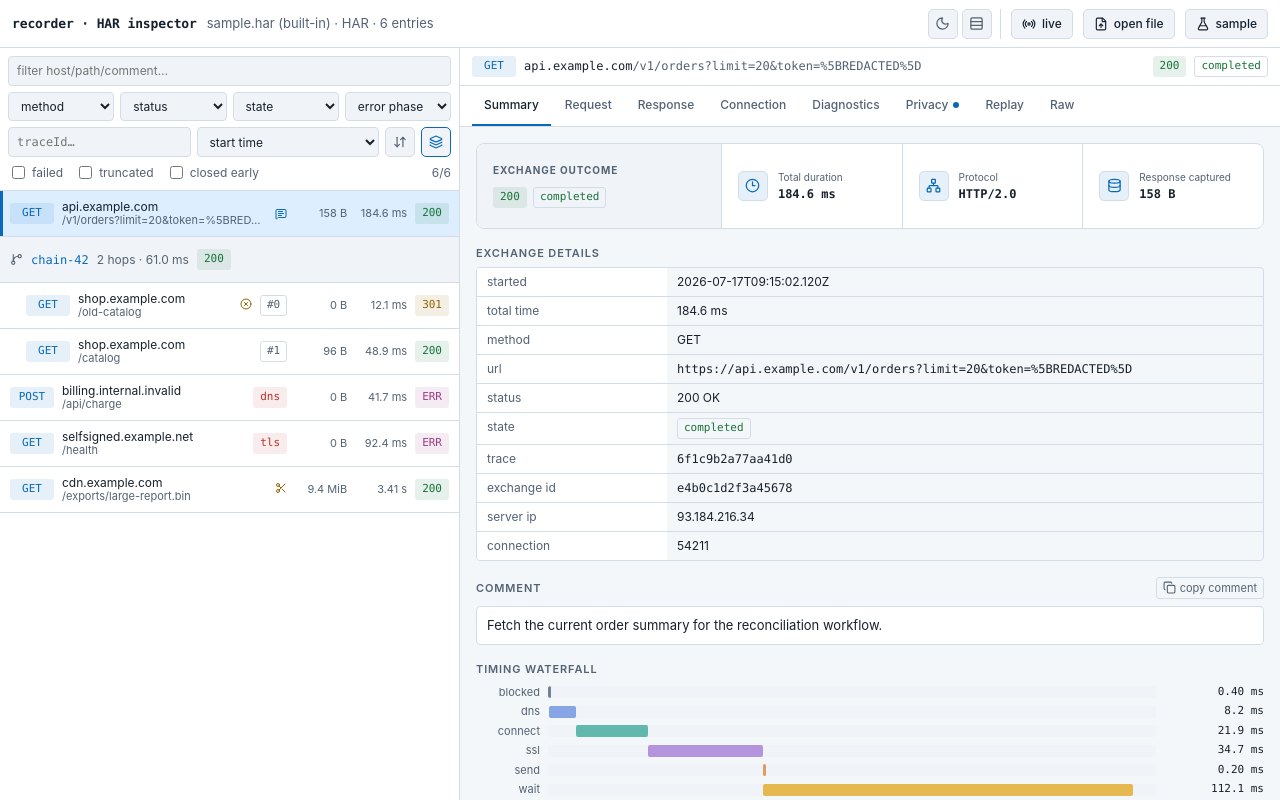
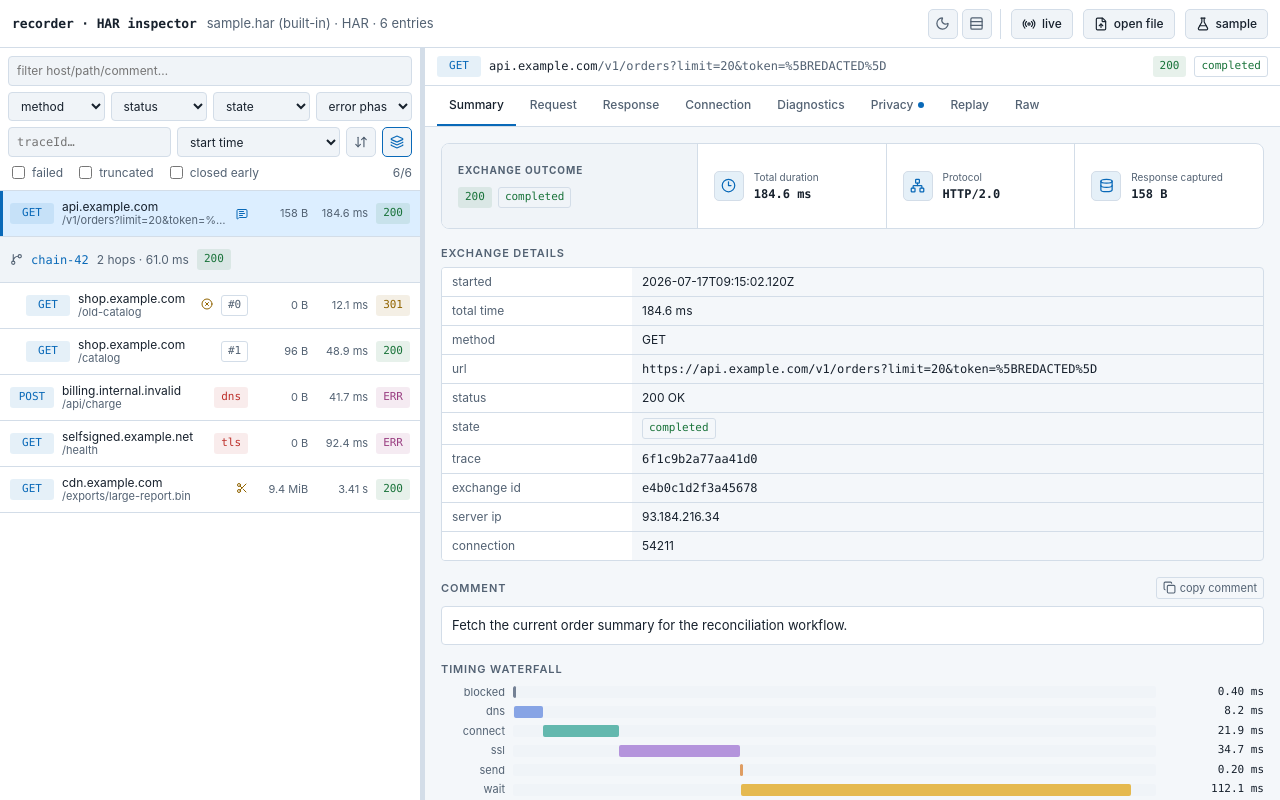
Before and after one commit to mgurevin/recorder, a React (Vite) app in the folder inspector/: page / in a window 1280 px wide. Both pictures are taken after a click on the button "load sample data". Built offline with nearby package versions, Linux system fonts and the light colour scheme.

Commit message:
feat(inspector): add persistent panel resizing

```diff
--- a/inspector/src/App.tsx
+++ b/inspector/src/App.tsx
@@ -1,4 +1,4 @@
-import { useCallback, useEffect, useMemo, useRef, useState } from "react";
+import { useCallback, useEffect, useMemo, useRef, useState, type CSSProperties, type KeyboardEvent, type PointerEvent } from "react";
 import { FileUp, FlaskConical, Radio, ShieldCheck, Trash2, X } from "lucide-react";
 import type { HarEntry, NEntry } from "./types/har";
 import { HarParseError, groupByTrace, parseHar, type LoadedHar } from "./lib/parse";
@@ -12,6 +12,7 @@ import { TraceGroupPanel } from "./components/TraceGroupPanel";
 import { fetchRemoteHar } from "./lib/remoteHar";
 import { liveReconnectDelay, parseLiveEntry, validateDebugStreamURL } from "./lib/liveStream";
 import { decryptLiveEntry, protectedOccurrences } from "./lib/protection";
+import { clampSidebarWidth, sidebarDefaultWidth, sidebarMaxWidth, sidebarMinWidth } from "./lib/layout";
 
 interface Doc {
   name: string;
@@ -19,6 +20,7 @@ interface Doc {
 }
 
 const liveEntryLimit = 2_000;
+const sidebarStorageKey = "recorder.inspector.sidebarWidth";
 
 function replaceDeepLink(mode: "sample" | null) {
   const url = new URL(window.location.href);
@@ -50,6 +52,10 @@ export default function App() {
   const [liveEvicted, setLiveEvicted] = useState(0);
   const [liveProtectionFailures, setLiveProtectionFailures] = useState(0);
   const [liveError, setLiveError] = useState<string | null>(null);
+  const [sidebarWidth, setSidebarWidth] = useState(() => {
+    const stored = Number.parseFloat(window.localStorage.getItem(sidebarStorageKey) ?? "");
+    return Number.isFinite(stored) ? clampSidebarWidth(stored) : sidebarDefaultWidth;
+  });
   const fileRef = useRef<HTMLInputElement>(null);
   const dragDepth = useRef(0);
   const liveSource = useRef<EventSource | null>(null);
@@ -61,6 +67,30 @@ export default function App() {
   const protectionSessionEpoch = useRef(0);
   const liveEntryTokensRef = useRef<Map<number, ReadonlySet<string>>>(new Map());
   const liveTokenReferencesRef = useRef<Map<string, number>>(new Map());
+
+  useEffect(() => {
+    window.localStorage.setItem(sidebarStorageKey, String(sidebarWidth));
+  }, [sidebarWidth]);
+
+  const resizeSidebar = useCallback((event: PointerEvent<HTMLDivElement>) => {
+    if (event.type === "pointerdown") {
+      if (event.pointerType === "mouse" && event.button !== 0) return;
+      event.currentTarget.setPointerCapture(event.pointerId);
+    }
+    setSidebarWidth(clampSidebarWidth(event.clientX));
+  }, []);
+
+  const resizeSidebarWithKeyboard = useCallback((event: KeyboardEvent<HTMLDivElement>) => {
+    let next: number | null = null;
+    if (event.key === "ArrowLeft") next = sidebarWidth - 24;
+    if (event.key === "ArrowRight") next = sidebarWidth + 24;
+    if (event.key === "Home") next = sidebarMinWidth;
+    if (event.key === "End") next = sidebarMaxWidth;
+    if (next == null) return;
+
+    event.preventDefault();
+    setSidebarWidth(clampSidebarWidth(next));
+  }, [sidebarWidth]);
 
   const clearDragging = useCallback(() => {
     dragDepth.current = 0;
@@ -510,7 +540,7 @@ export default function App() {
           </div>
         </div>
       ) : (
-        <div className="layout">
+        <div className="layout" style={{ "--sidebar-current-width": `${sidebarWidth}px` } as CSSProperties}>
           <aside className="sidebar">
             <Filters
               entries={entries}
@@ -548,6 +578,23 @@ export default function App() {
               }}
             />
           </aside>
+          <div
+            className="sidebar-resizer"
+            role="separator"
+            aria-label="Resize request list"
+            aria-orientation="vertical"
+            aria-valuemin={sidebarMinWidth}
+            aria-valuemax={sidebarMaxWidth}
+            aria-valuenow={sidebarWidth}
+            tabIndex={0}
+            onDoubleClick={() => setSidebarWidth(sidebarDefaultWidth)}
+            onPointerDown={resizeSidebar}
+            onPointerMove={(event) => {
+              if (event.currentTarget.hasPointerCapture(event.pointerId)) resizeSidebar(event);
+            }}
+            onKeyDown={resizeSidebarWithKeyboard}
+            data-tooltip="Drag to resize; double-click to reset"
+          />
           <main className="main">
             {selectedGroup ? (
               <TraceGroupPanel
--- a/inspector/src/index.css
+++ b/inspector/src/index.css
@@ -121,11 +121,19 @@ button:focus-visible, input:focus-visible, select:focus-visible, textarea:focus-
 /* layout */
 .layout { flex: 1; display: flex; min-height: 0; }
 .sidebar {
-  width: var(--sidebar-width); min-width: 320px; flex-shrink: 0;
+  width: var(--sidebar-current-width, var(--sidebar-width)); min-width: 320px; flex-shrink: 0;
   display: flex; flex-direction: column; min-height: 0;
-  border-right: 1px solid var(--border);
   background: var(--panel);
 }
+.sidebar-resizer {
+  position: relative; width: 5px; flex: 0 0 5px; cursor: col-resize; touch-action: none;
+  background: var(--border); outline: 0;
+}
+.sidebar-resizer::after {
+  content: ""; position: absolute; inset: 0 -3px; z-index: 1;
+}
+.sidebar-resizer:hover, .sidebar-resizer:focus-visible { background: var(--accent); }
+.sidebar-resizer:focus-visible { box-shadow: 0 0 0 2px var(--color-focus-ring); }
 .main { flex: 1; min-width: 0; display: flex; flex-direction: column; min-height: 0; }
 
 /* filters */
@@ -683,6 +691,7 @@ button:focus-visible, input:focus-visible, select:focus-visible, textarea:focus-
 /* responsive: stacked list/detail with back button */
 @media (max-width: 900px) {
   .sidebar { width: 100%; min-width: 0; border-right: none; }
+  .sidebar-resizer { display: none; }
   .app.has-selection .sidebar { display: none; }
   .app:not(.has-selection) .main { display: none; }
   .back-btn { display: inline-flex; }
--- /dev/null
+++ b/inspector/src/lib/layout.ts
@@ -0,0 +1,9 @@
+export const sidebarMinWidth = 320;
+export const sidebarMaxWidth = 720;
+export const sidebarDefaultWidth = 420;
+
+export function clampSidebarWidth(value: number): number {
+  if (!Number.isFinite(value)) return sidebarDefaultWidth;
+
+  return Math.min(sidebarMaxWidth, Math.max(sidebarMinWidth, Math.round(value)));
+}
```
Also changed, not shown: 1 other file (tests, documents, lock files or other folders).
